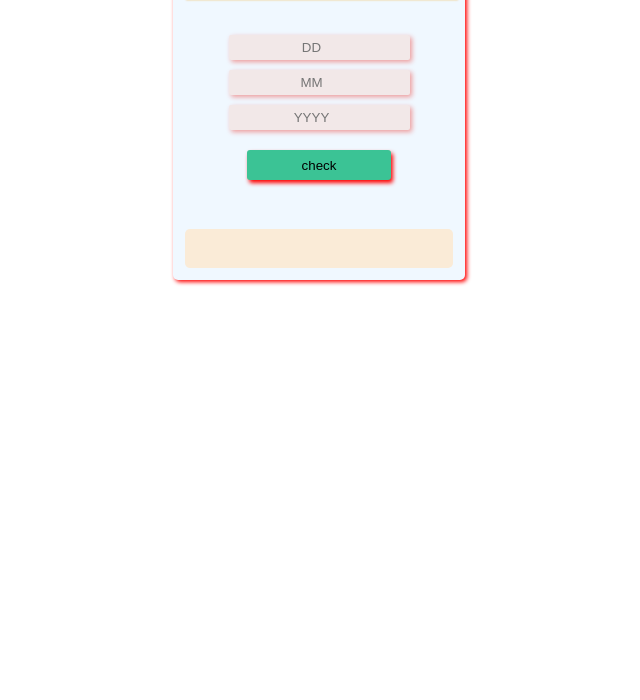
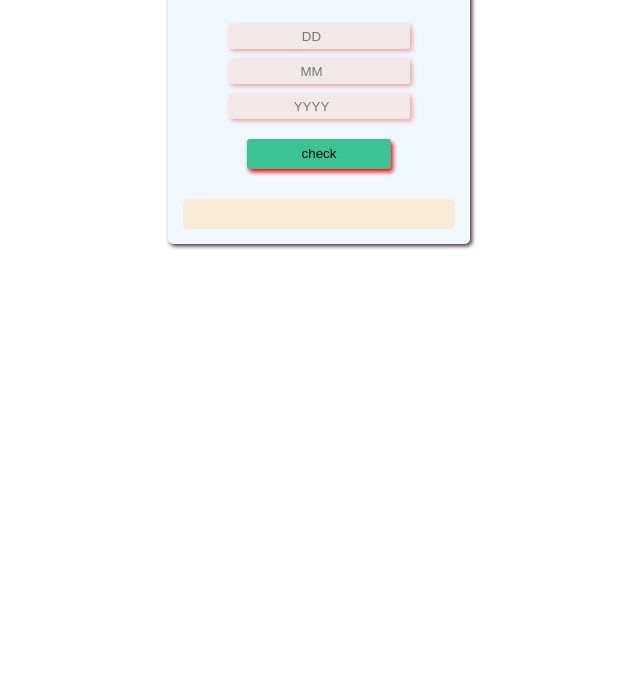
Before and after one commit to krAnkit2000/brith-week, a plain HTML site: page index.html in a window 1280 px wide. Shown: the part 100-800 px from the top of the page, without its empty margins (321-961 px from the left). Drawn offline with Linux system fonts and the light colour scheme.

Commit message:
style change

```diff
--- a/style.css
+++ b/style.css
@@ -1,8 +1,8 @@
 
 div{
     background-color: aliceblue;
-      margin: 2px;
-    padding: 10px;
+
+     padding: 15px;
 
  }
  h1 ,.cal{
@@ -17,13 +17,13 @@ h1{
      box-shadow: 3px 3px 2px rgb(238, 195, 117);
  }
  .container{
+
+
      border-radius: 5px ;
-
-  height: 22pc;
      width: 17rem;
      margin: 0 auto;
      display: grid;
-box-shadow: 2px 2px 4px red;
+ box-shadow: 2px 2px 4px rgb(64, 40, 40);
 
  }
  input{
@@ -54,6 +54,7 @@ button:hover{
     text-transform: capitalize;
  font-family: monospace;
 
+
  }
  .message{
      font-weight: 700;
```
Lines whose indentation alone changed are shown as unchanged.
